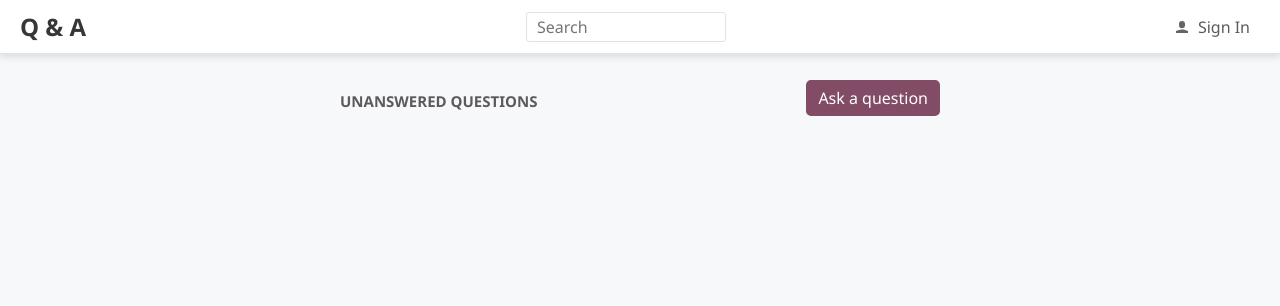
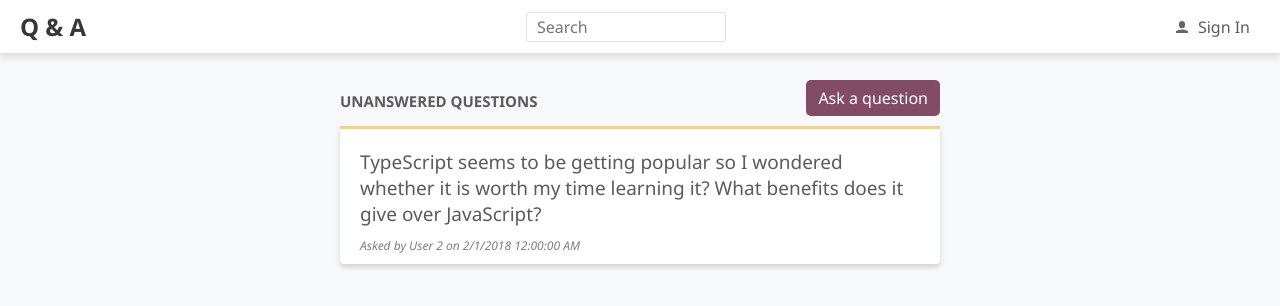
Before and after one commit to jgarmos/QandA, a React (Create React App) app in the folder frontend/: page / in a window 1280 px wide. Shown: the top 306 px of the page. Built offline with nearby package versions, Linux system fonts and the light colour scheme.

Commit message:
Added question and QuestionList Components

```diff
--- a/frontend/src/HomePage.tsx
+++ b/frontend/src/HomePage.tsx
@@ -1,6 +1,8 @@
 /** @jsxImportSource @emotion/react */
 import { css } from '@emotion/react';
 import { PrimaryButton } from './Styles';
+import { QuestionList } from './QuestionList';
+import { getUnansweredQuestions } from './QuestionsData';
 
 export const HomePage = () => (
   <div
@@ -29,5 +31,6 @@ export const HomePage = () => (
         Unanswered Questions</h2>
       <PrimaryButton>Ask a question</PrimaryButton>
     </div>
+    <QuestionList data={getUnansweredQuestions()}/>
   </div>
 );
--- /dev/null
+++ b/frontend/src/Question.tsx
@@ -0,0 +1,37 @@
+/** @jsxImportSource @emotion/react */
+import { FC } from 'react';
+
+import { css } from '@emotion/react';
+import { QuestionData } from './QuestionsData';
+import { gray3 } from './Styles';
+
+interface Props {
+  data: QuestionData;
+}
+
+export const Question: FC<Props> = ({ data }) => (
+  <div
+    css={css`
+      padding: 10px 0px;
+    `}
+  >
+    <div
+      css={css`
+        padding: 10px 0px;
+        font-size: 19px;
+      `}
+    >
+      {data.content}
+    </div>
+    <div
+      css={css`
+        font-size: 12px;
+        font-style: italic;
+        color: ${gray3};
+      `}
+    >
+      {`Asked by ${data.userName} on ${data.created.toLocaleDateString()}
+        ${data.created.toLocaleTimeString()}`}
+    </div>
+  </div>
+);
--- /dev/null
+++ b/frontend/src/QuestionList.tsx
@@ -0,0 +1,39 @@
+/** @jsxImportSource @emotion/react */
+import { FC } from 'react';
+import { css } from '@emotion/react';
+import { gray5, accent2 } from './Styles';
+import { QuestionData } from './QuestionsData';
+import { Question } from './Question';
+
+interface Props {
+  data: QuestionData[];
+}
+
+export const QuestionList: FC<Props> = ( { data }) => (
+  <ul
+    css={css`
+      list-style: none;
+      margin: 10px 0 0 0;
+      padding: 0px 20px;
+      background-color: #fff;
+      border-bottom-left-radius: 4px;
+      border-bottom-right-radius: 4px;
+      border-top: 3px solid ${accent2};
+      box-shadow: 0 3px 5px 0 rgba(0, 0, 0, 0.16);
+    `}
+  >
+    {data.map((question) => (
+      <li
+        key={question.questionId}
+        css={css`
+          border-top: 1px solid ${gray5};
+          :first-of-type {
+            border-top: none;
+          }
+        `}
+      >
+        <Question data={question}/>
+      </li>
+    ))}
+  </ul>
+);
```
Also changed, not shown: frontend/src/QuestionsData.ts (renamed from frontend/src/QuestionData.ts).
